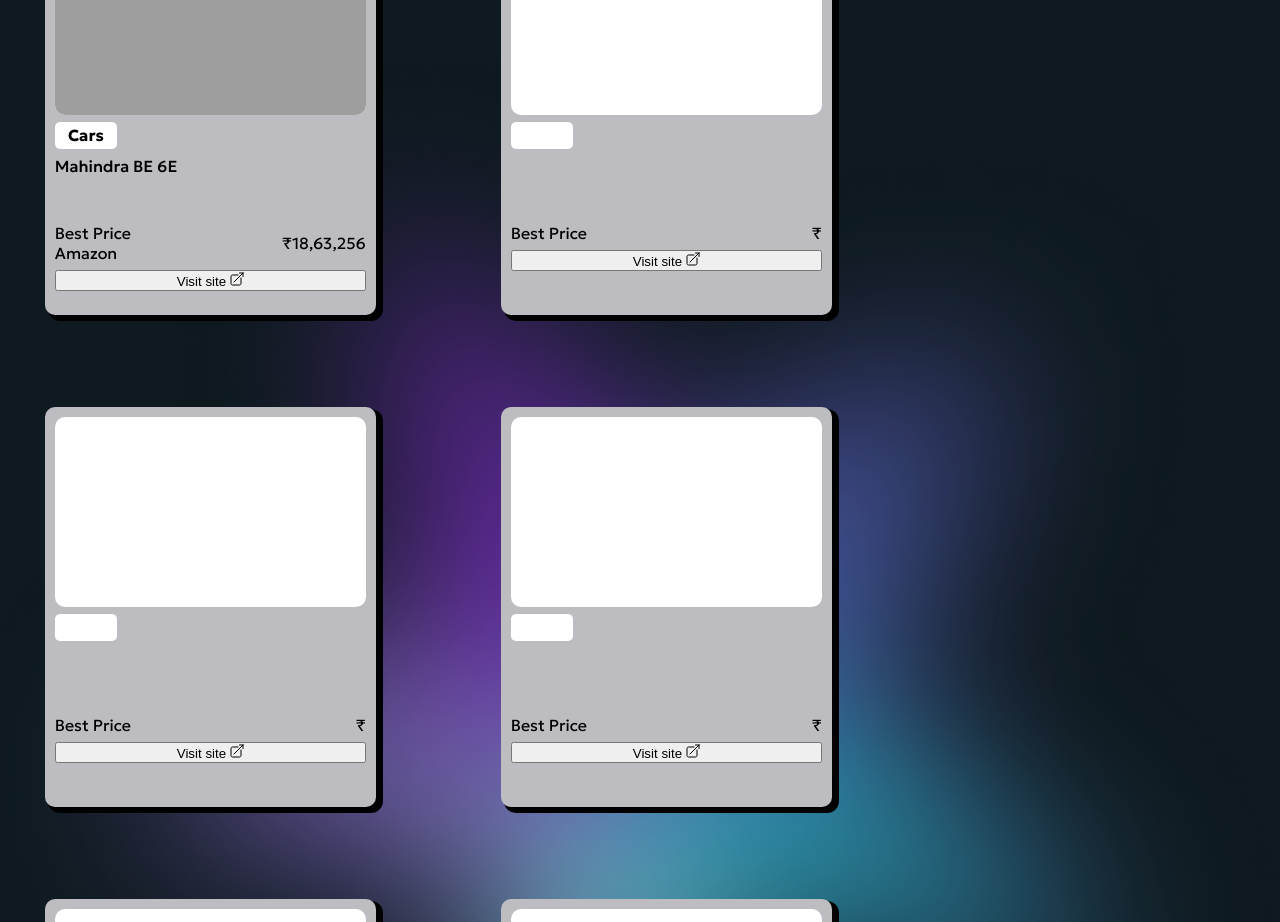
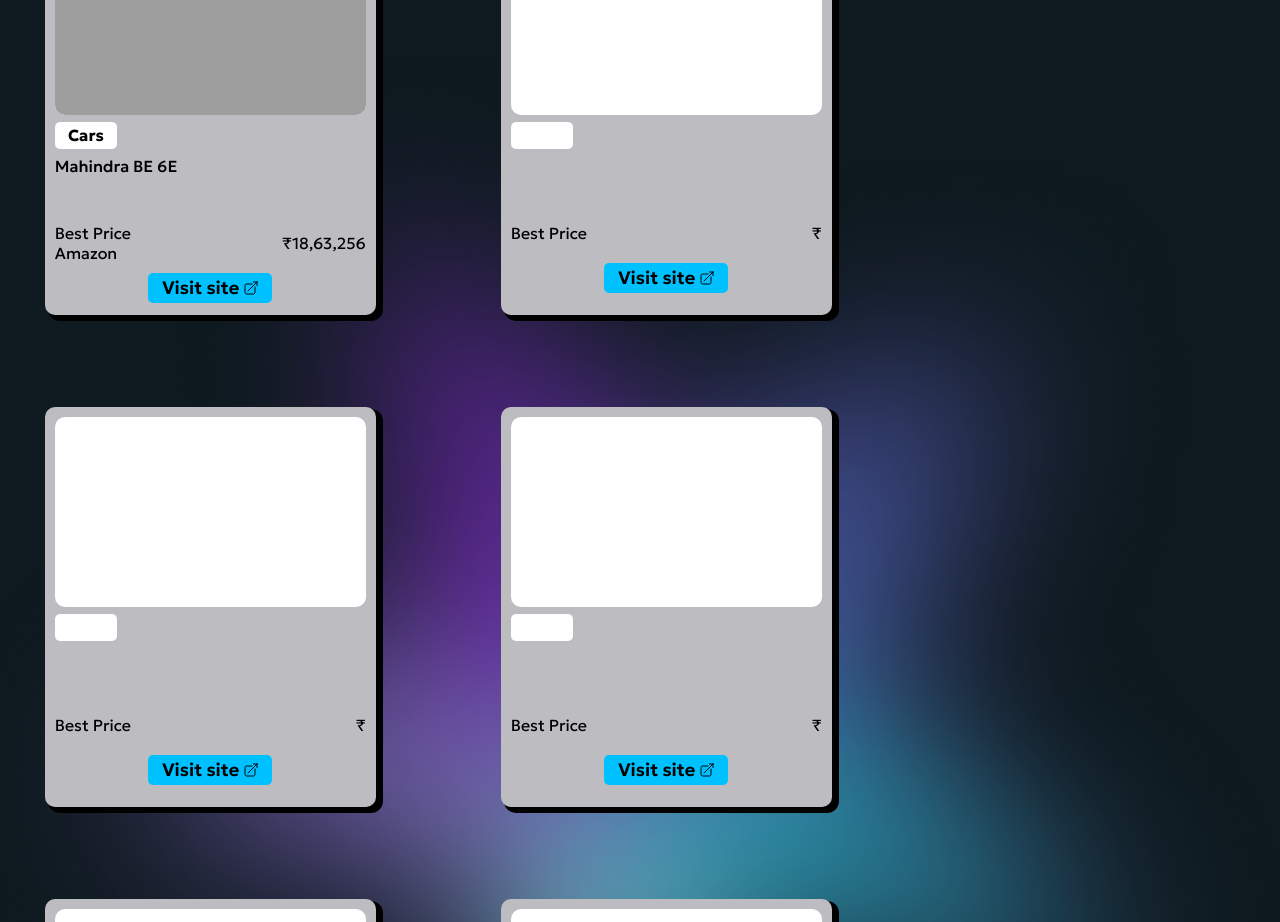
Before and after one commit to AviatrixK/PriceSpy, a Flask app: page /search-results in a window 1280 px wide; the page is wider, and only the part inside the window is pictured. Shown: the part 694-1616 px from the top of that part. Run offline with Flask 3, Linux system fonts and the light colour scheme; some web fonts are replaced; grey boxes are pictures that could not be loaded.

Commit message:
Updated buttons

```diff
--- a/static/main.css
+++ b/static/main.css
@@ -442,3 +442,24 @@
   align-items: center;
   justify-content: space-between;
 }
+
+#onsite{
+  font-family: "Geologica", sans-serif;
+  margin: auto;
+  background-color: var(--primary-color);
+  display: flex;
+  height: 8%;
+  width: 40%;
+  align-items: center;
+  justify-content: center;
+  border: none;
+  border-radius: 5px;
+  font-size: large;
+  font-weight: 600;
+  gap: 5px;
+  cursor: pointer;
+}
+
+#onsite:active{
+  background-color: #0291c0;
+}
--- a/static/main.js
+++ b/static/main.js
@@ -80,3 +80,7 @@
     })
     .catch(error => console.log(error));
 });
+
+document.getElementById("onsite").addEventListener('click', function () {
+  window.location.href = 'https://www.carwale.com/mahindra-cars/be-6/';
+})
```
